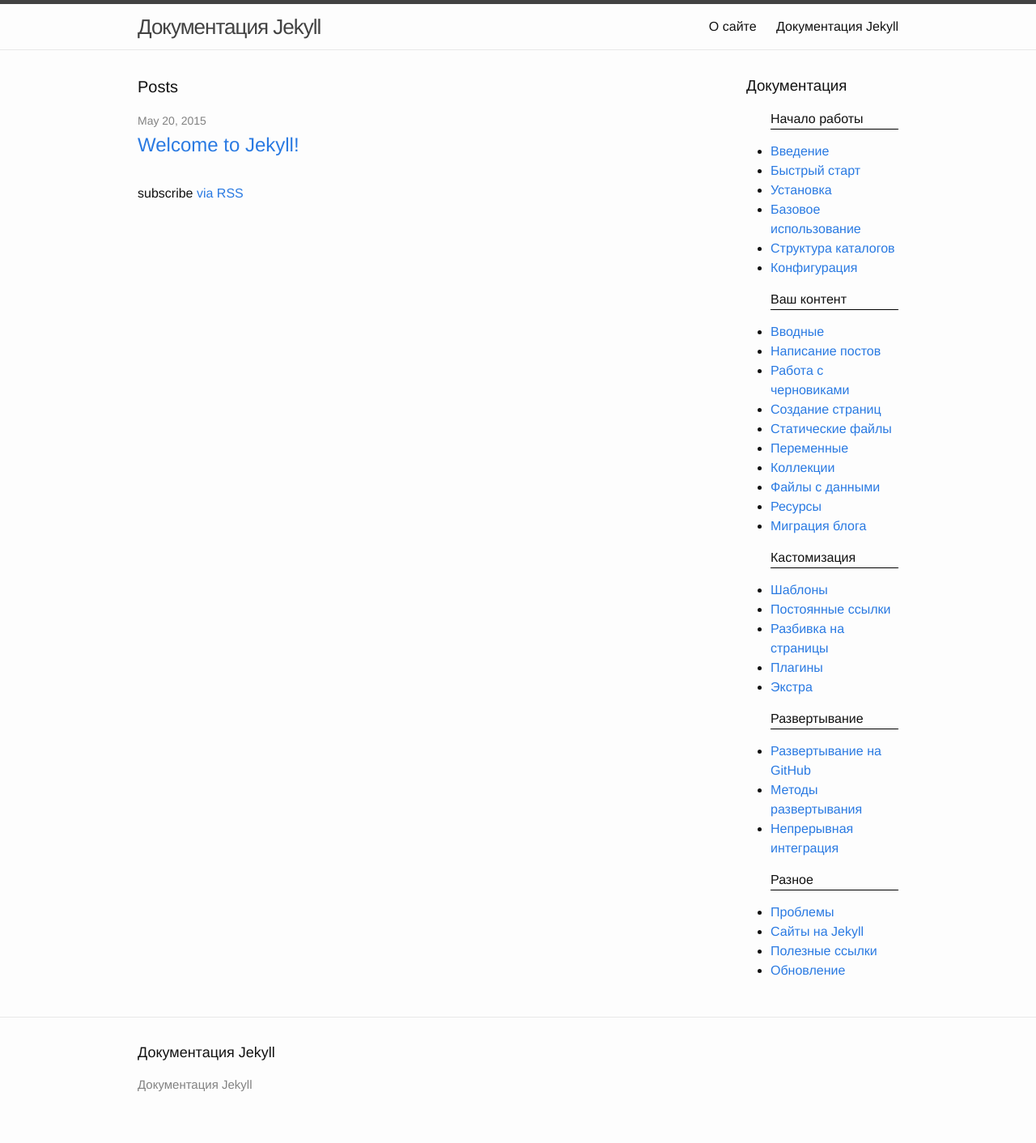
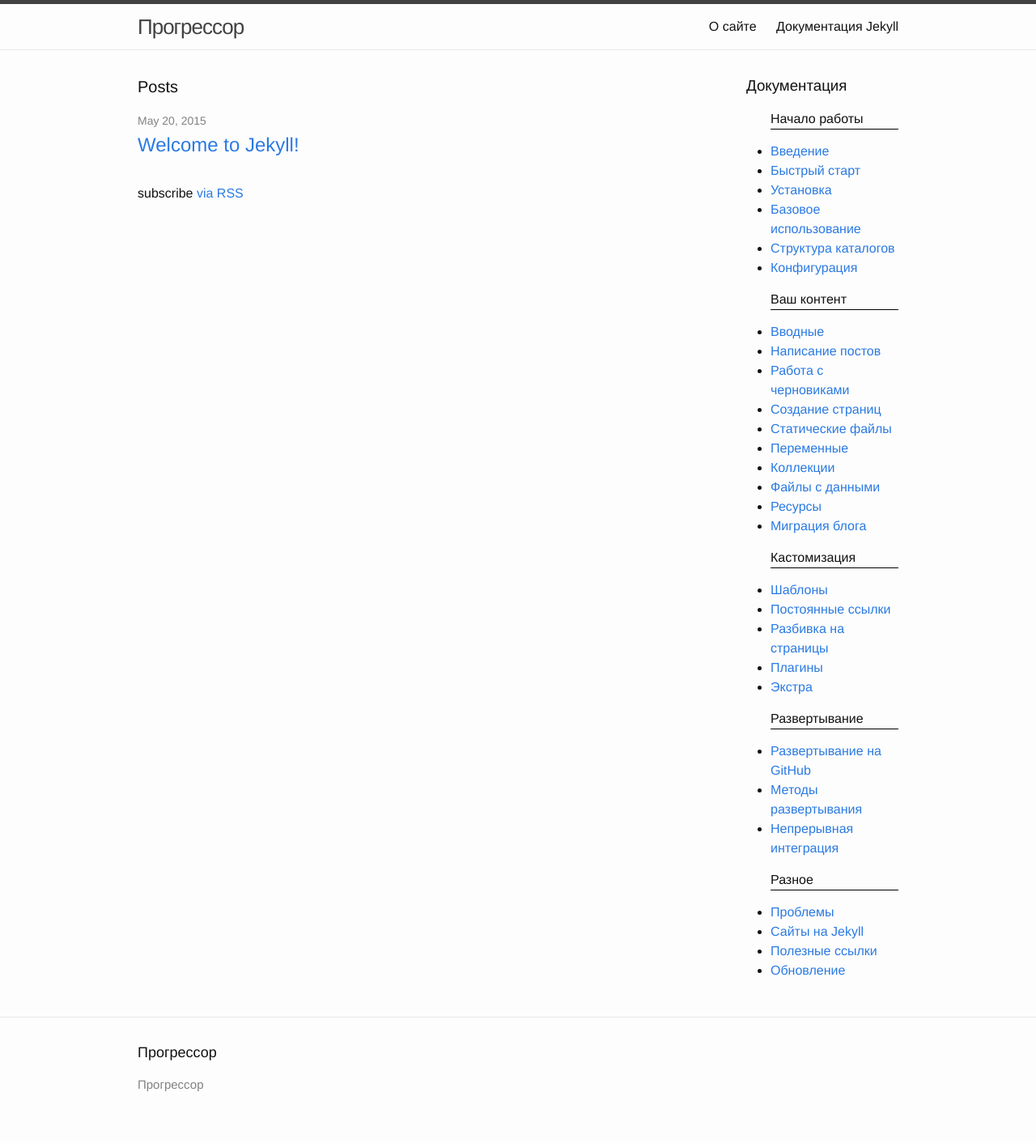
Before and after one commit to prgssr/prgssr.github.io, a Jekyll site: the page built from index.html, in a window 1280 px wide. Shown: the whole page at 81% size. Built offline with Jekyll 4.4.1, drawn with Linux system fonts in a browser that asks for light colours.

Commit message:
site title

```diff
--- a/_config.yml
+++ b/_config.yml
@@ -1,5 +1,5 @@
 # Site settings
-title: "Документация Jekyll"
+title: "Прогрессор"
 email:
 description:
 baseurl: "" # the subpath of your site, e.g. /blog/
```
